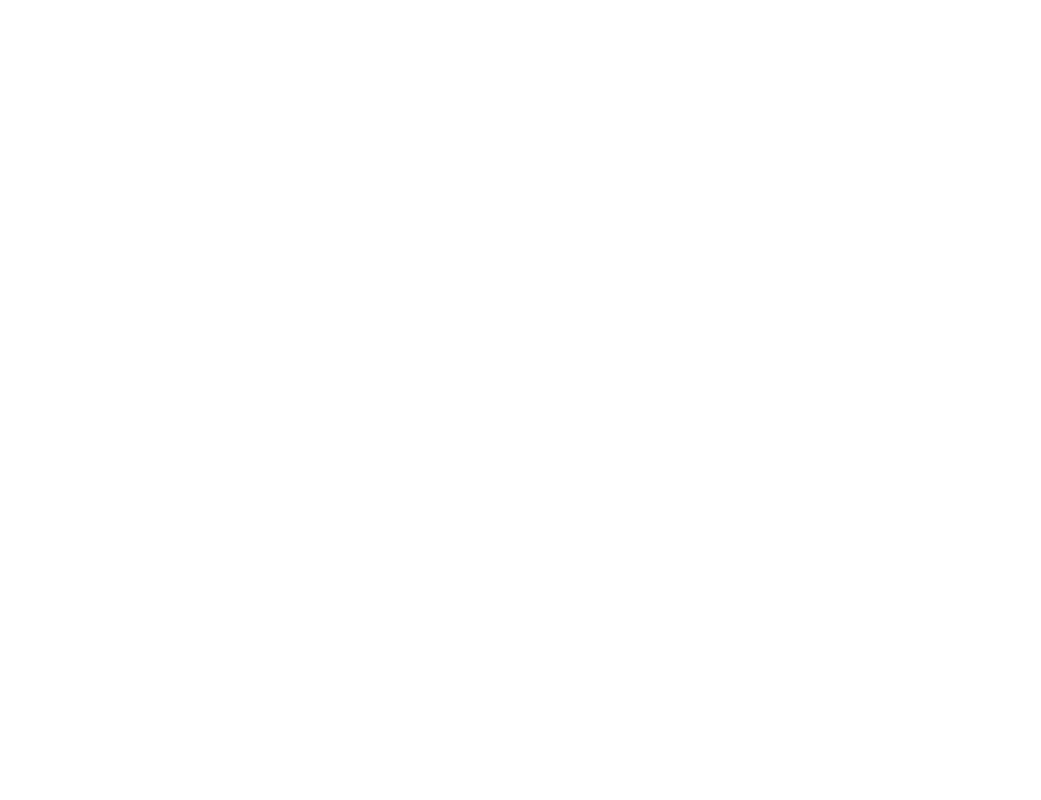
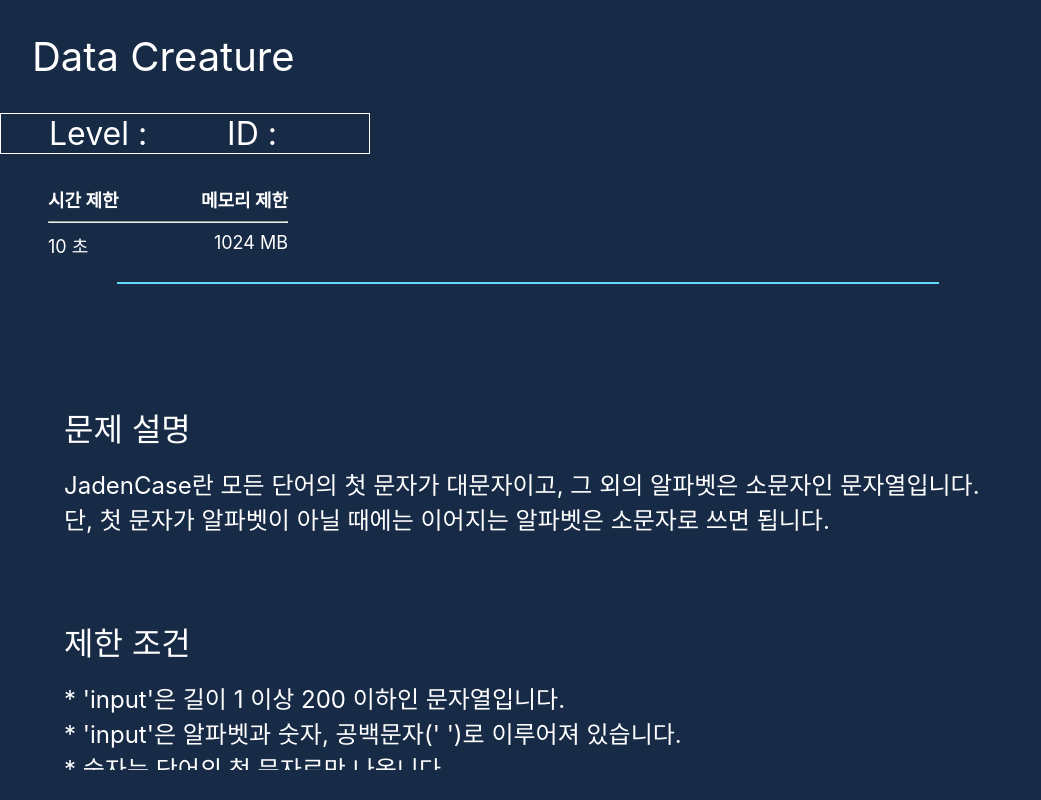
Before and after one commit to damhyeong/DataCreature-TS-React, a React (Create React App) app: page /solvePage in a window 1280 px wide. Before the commit this address had no page. Shown: the whole page, without its empty margins (0-1041 px from the left). Built offline with nearby package versions, Linux system fonts and the light colour scheme.

Commit message:
Commit For Saving Files Before Starting Write Code In Back-End In User Register

```diff
--- a/src/components/MainPage/ExampleListItem/ExampleListItem.tsx
+++ b/src/components/MainPage/ExampleListItem/ExampleListItem.tsx
@@ -10,7 +10,6 @@
 
 const ExampleListItem = (props : PIFace) => {
     const {id, title, level} = props;
-
 
     return (
         <div className={"example-list-item"}>
--- a/src/components/MainRoutes.tsx
+++ b/src/components/MainRoutes.tsx
@@ -8,7 +8,7 @@
         <BrowserRouter>
             <Routes>
                 <Route path={"/mainPage"} element={<MainpageContainer/>}/>
-                <Route path={"/solvePage/:examId/:title/:level/:nickname"} element={<SolvePageContainer/>}/>
+                <Route path={"/solvePage/*"} element={<SolvePageContainer/>}/>
             </Routes>
         </BrowserRouter>
     )
--- a/src/components/SolvePage/SolvePageContainer/SolvePageContainer.tsx
+++ b/src/components/SolvePage/SolvePageContainer/SolvePageContainer.tsx
@@ -3,18 +3,32 @@
 import SolvePageExamDetail from "../SolvePageExamDetail/SolvePageExamDetail";
 import SolvePageInputCode from "../SolvePageInputCode/SolvePageInputCode";
 import RunArea from "../RunArea/RunArea";
-import {useParams} from "react-router-dom";
+import {useLocation, useParams} from "react-router-dom";
 
 interface ParamIFace{
-    examId : string;
-    title : string;
-    level : string;
-    nickname : string;
+    examId : string | undefined;
+    title : string | undefined;
+    level : string | undefined;
+    nickname : string | undefined;
 }
 
 const SolvePageContainer = () => {
     // {examId, title, level, nickname} : ParamIFace
-    const {examId, title, level, nickname} = useParams()
+    const location = useLocation();
+
+    // Function to parse the query parameters
+    const getQueryParams = (query: string): ParamIFace => {
+        const params = new URLSearchParams(query);
+        return {
+            examId: params.get('examId') || '',
+            title: params.get('title') || '',
+            level: params.get('level') || '',
+            nickname: params.get('nickname') || ''
+        };
+    };
+
+    // Get the current query parameters
+    const queryParams = getQueryParams(location.search)
 
     /*
     추후 이 영역에 문제 상세 정보에 대해서 가져와야 한다. (Database -> Backend -> Frontend)
@@ -64,11 +78,11 @@
         <div className={"solve-main-page"}>
             <div className={"header"}>
                 <div className={"project-title"}>Data Creature</div>
-                <div className={"user-id"}>{nickname}</div>
+                <div className={"user-id"}>{queryParams.nickname}</div>
             </div>
             <div className={"level-and-id"}>
-                <div className={"level"}>Level : {level}</div>
-                <div className={"id"}>ID : {examId}</div>
+                <div className={"level"}>Level : {queryParams.level}</div>
+                <div className={"id"}>ID : {queryParams.examId}</div>
             </div>
             <div className={"computing-constraints"}>
                 <div className={"constraints-title"}>
@@ -82,7 +96,7 @@
                 </div>
             </div>
             <SolvePageExamDetail
-                title={title}
+                title={queryParams.title}
                 introduce={introduce}
                 constraints={exam_constraints}
                 input={exam_input}
--- a/src/components/SolvePage/SolvePageExamDetail/styles.scss
+++ b/src/components/SolvePage/SolvePageExamDetail/styles.scss
@@ -1,15 +1,23 @@
 .container{
+  display: flex;
+  flex-direction: column;
   padding-top: 4rem;
+  width: 80%;
+  background: none;
+  min-height: 60vh;
   .example-title{
     padding-left: 3rem;
     font-size: 3rem;
   }
   hr{
     border: 1px solid #61dafb;
-
+    width: 80%;
   }
   .example-container{
+    display: flex;
+    flex-direction: column;
     padding-left: 3rem;
+
     .title{
       padding-top : 2rem;
       font-size: 2rem;
```
